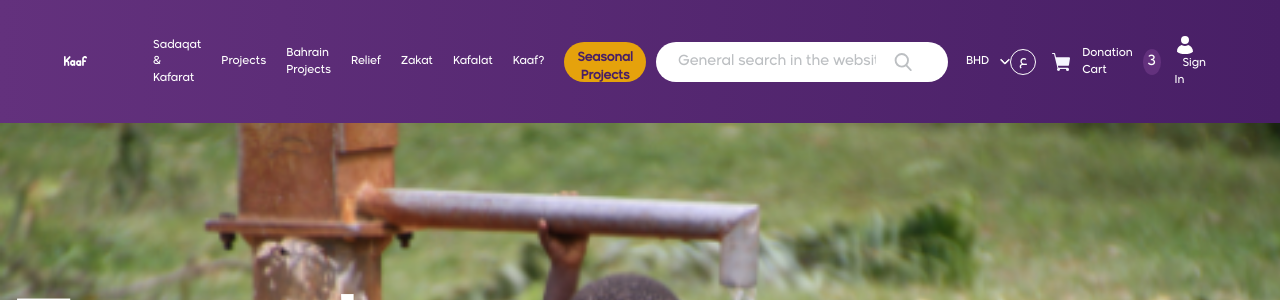
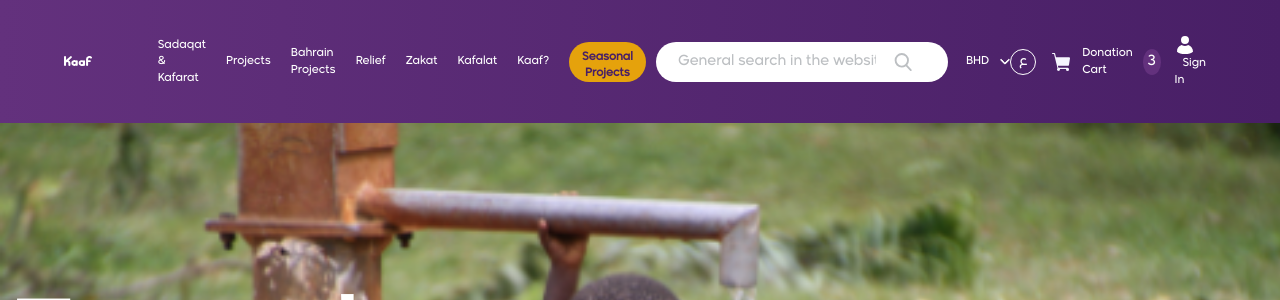
Before and after one commit to ibra4/kaaf, a PHP site: page / in a window 1280 px wide. Shown: the top 300 px of the page. Run offline with PHP 8.4, Linux system fonts and the light colour scheme.

Commit message:
Responsive

```diff
--- a/css/style.css
+++ b/css/style.css
@@ -737,10 +737,10 @@
 
 @media (min-width: 1201px) and (max-width: 1536px) {
     .nav-link {
-        padding: 30px 5px;
-        font-size: 11px;
+        padding: 1.875rem 0.313rem;
+        font-size: 0.688rem;
     }
     .nav-item button {
-        font-size: 12px;
+        font-size: 0.688rem;
     }
 }
```
